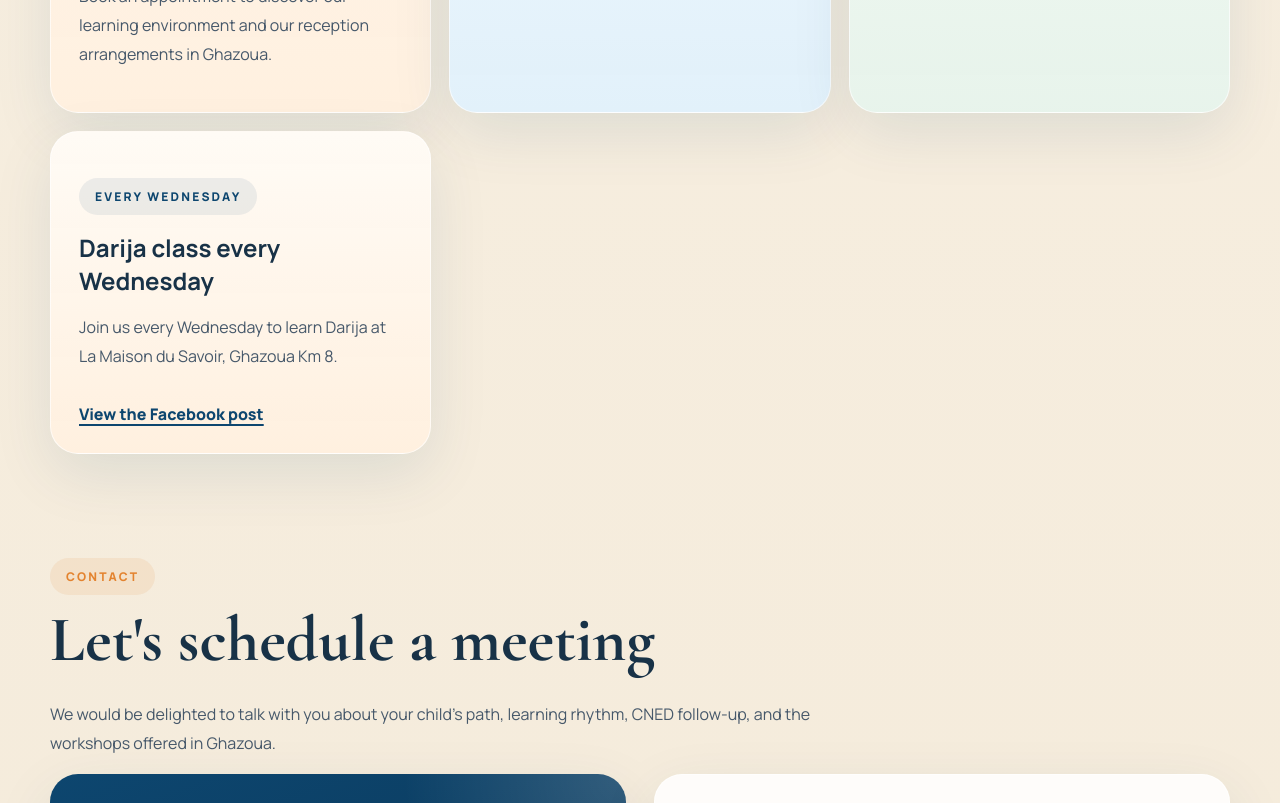
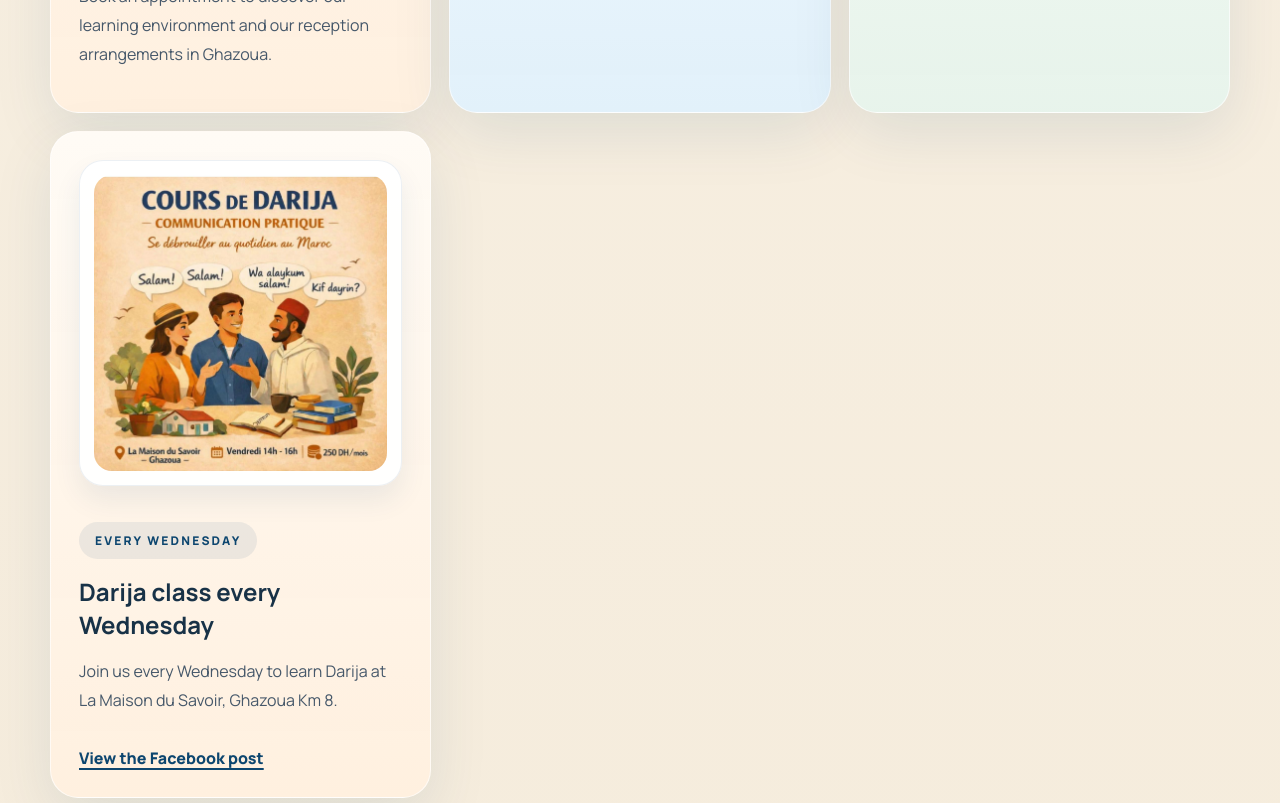
Before and after one commit to yahya1900/la-maison-du-savoir, a React (Vite) app: page / in a window 1280 px wide. Shown: the part 5400-6203 px from the top of the page. Built offline with nearby package versions, Linux system fonts and the light colour scheme.

Commit message:
Add Darija poster to news

```diff
--- a/src/App.tsx
+++ b/src/App.tsx
@@ -25,6 +25,7 @@ const POETRY_POST_URL =
 const ASSET_BASE = import.meta.env.BASE_URL;
 const ABOUT_IMAGE_URL = `${ASSET_BASE}about-photo.jpeg`;
 const REGISTRATION_NEWS_IMAGE = `${ASSET_BASE}news-registration.jpeg`;
+const DARIJA_NEWS_IMAGE = `${ASSET_BASE}news-darija.jpeg`;
 const LOGO_URL = `${ASSET_BASE}logo.png`;
 const GALLERY_IMAGES = [
   `${ASSET_BASE}gallery-1.jpg`,
@@ -631,7 +632,7 @@ function App() {
     { ...copy.news.cards.one, image: REGISTRATION_NEWS_IMAGE },
     { ...copy.news.cards.two, url: DRAWING_POST_URL },
     { ...copy.news.cards.three, url: POETRY_POST_URL },
-    { ...copy.news.cards.four, url: DARIJA_POST_URL }
+    { ...copy.news.cards.four, url: DARIJA_POST_URL, image: DARIJA_NEWS_IMAGE }
   ];
   const activeGalleryCard = activeGalleryImage !== null ? galleryCards[activeGalleryImage] : null;
   const galleryViewAllLabel =
```
Also changed, not shown: public/news-darija.jpeg (added).
